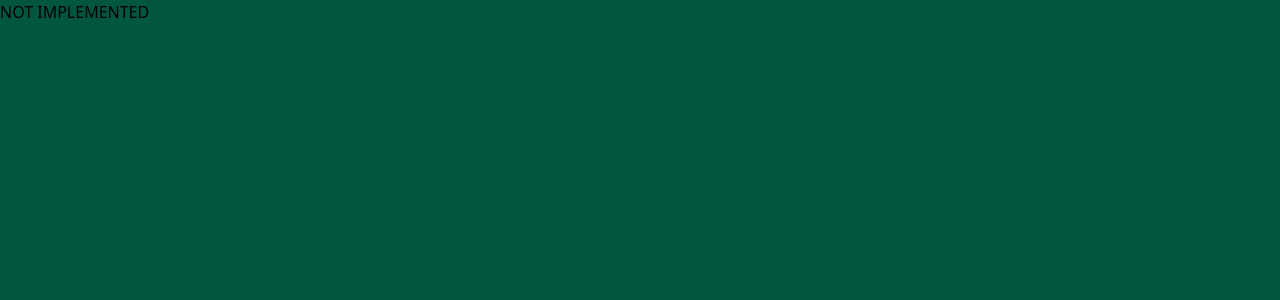
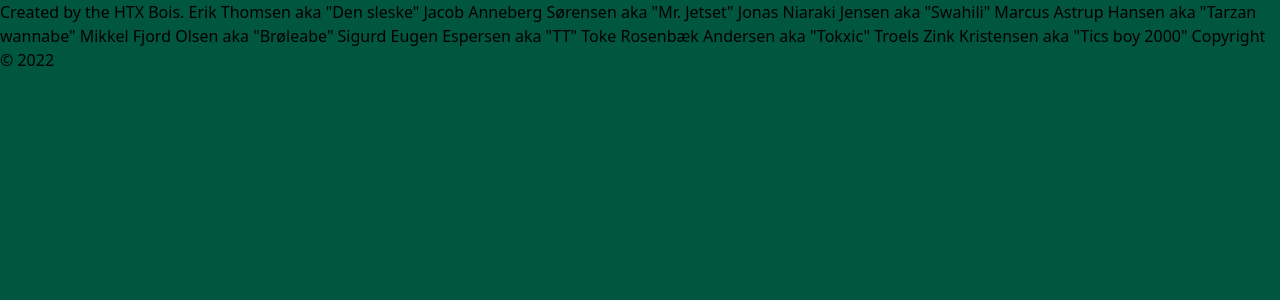
Before and after one commit to WarCroquet/warcroquet, a Nuxt app: page /about in a window 1280 px wide. Shown: the top 300 px of the page. Built offline with nearby package versions, Linux system fonts and the light colour scheme.

Commit message:
Added about text

```diff
--- a/pages/about/index.vue
+++ b/pages/about/index.vue
@@ -1,5 +1,20 @@
 <template>
-  NOT IMPLEMENTED
+  <div>
+    <p>
+      Created by the HTX Bois.
+
+      Erik Thomsen aka "Den sleske"
+      Jacob Anneberg Sørensen aka "Mr. Jetset"
+      Jonas Niaraki Jensen aka "Swahili"
+      Marcus Astrup Hansen aka "Tarzan wannabe"
+      Mikkel Fjord Olsen aka "Brøleabe"
+      Sigurd Eugen Espersen aka "TT"
+      Toke Rosenbæk Andersen aka "Tokxic"
+      Troels Zink Kristensen aka "Tics boy 2000"
+
+      Copyright © 2022
+    </p>
+  </div>
 </template>
 
 <script lang="ts">
```
